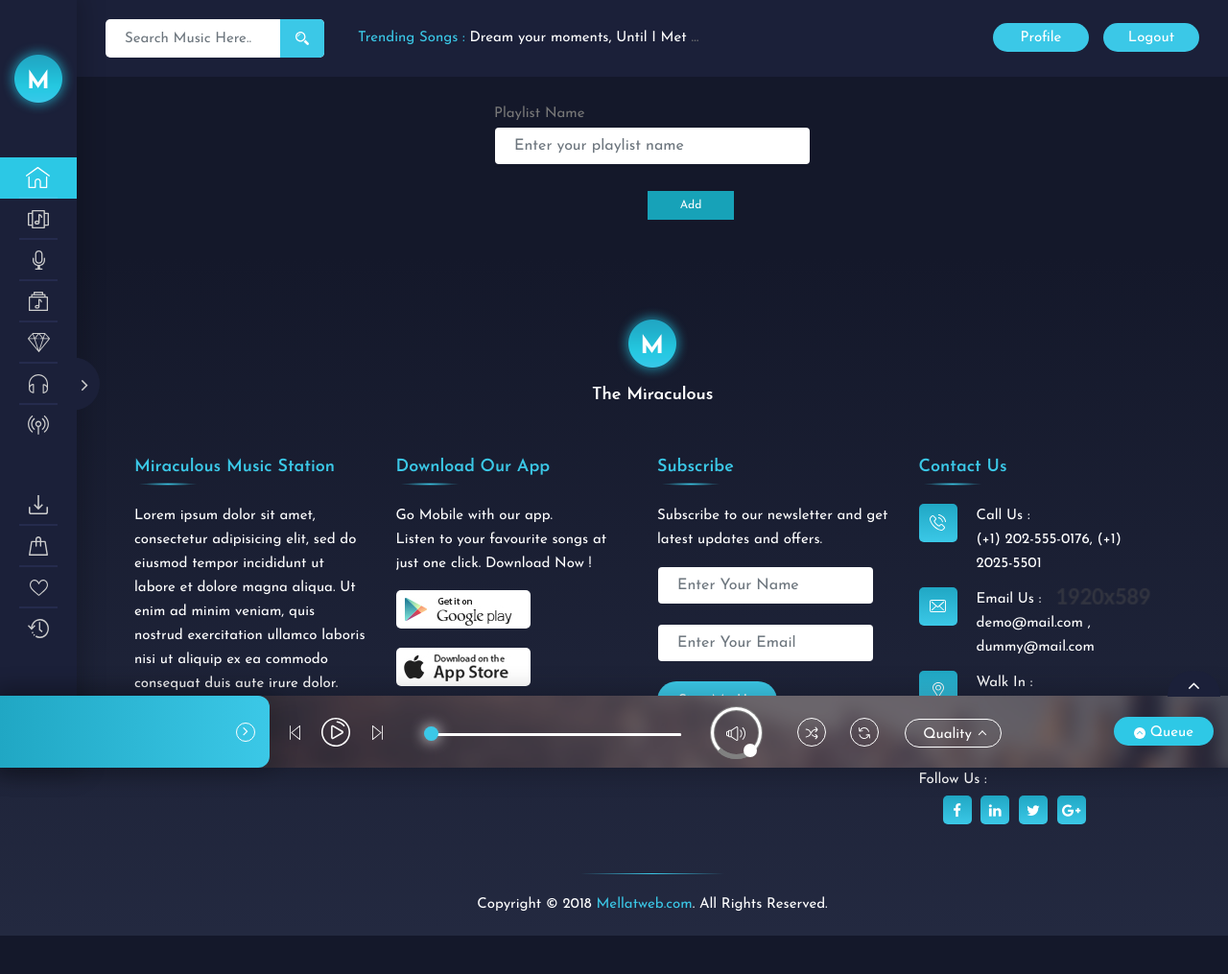
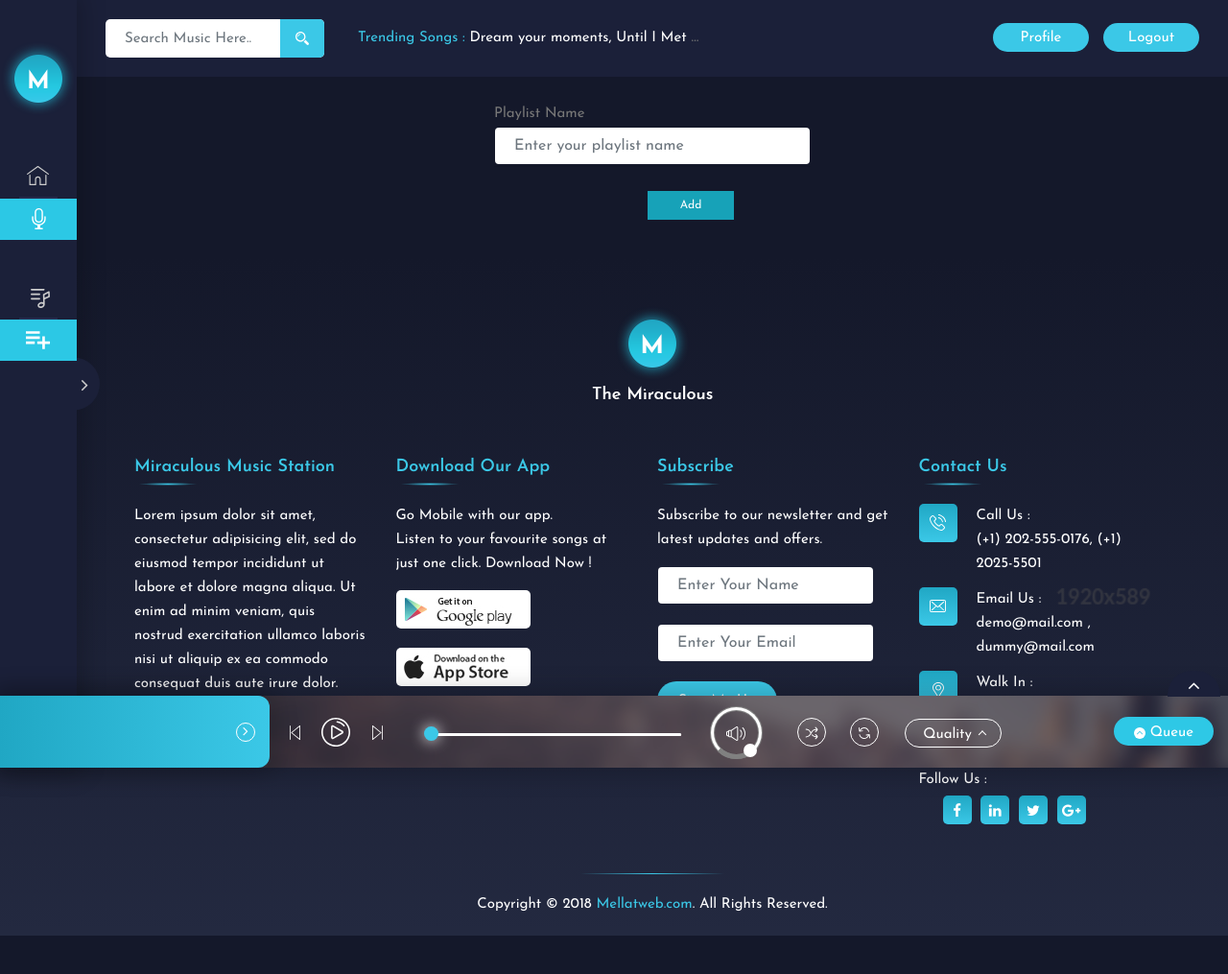
Before and after one commit to ZahraFazel/music-player-platform, a Django app: page /add_playlist/ in a window 1280 px wide. Shown: the top 1015 px of the page at 96% size. Run offline with Django 3.2, Linux system fonts and the light colour scheme; the visitor is signed in with stand-in values (Sample User, id 1); parts of the project's set-up code (start-up, migrations or seed data) failed here and were passed over; some libraries are stand-ins or nearby versions; some web fonts are replaced.

Commit message:
adjust slide menu

```diff
--- a/musicplayer_app/templates/musicplayer_app/add_playlist_details.html
+++ b/musicplayer_app/templates/musicplayer_app/add_playlist_details.html
@@ -64,25 +64,25 @@
             </div>
             <div class="ms_nav_wrapper">
                 <ul>
-                    <li><a href="/musicplayer_app" class="active" title="Discover">
+                    <li><a href="/musicplayer_app" title="Home">
 						<span class="nav_icon">
 							<span class="icon icon_discover"></span>
 						</span>
                         <span class="nav_text">
-							discover
+							home
 						</span>
                     </a>
                     </li>
-                    <li><a href="album.html" title="Albums">
-						<span class="nav_icon">
-							<span class="icon icon_albums"></span>
-						</span>
-                        <span class="nav_text">
-							albums
-						</span>
-                    </a>
-                    </li>
-                    <li><a href="artist.html" title="Artists">
+<!--                    <li><a href="album.html" title="Albums">-->
+<!--						<span class="nav_icon">-->
+<!--							<span class="icon icon_albums"></span>-->
+<!--						</span>-->
+<!--                        <span class="nav_text">-->
+<!--							albums-->
+<!--						</span>-->
+<!--                    </a>-->
+<!--                    </li>-->
+                    <li><a href="/artists" class="active" title="Artists">
 						<span class="nav_icon">
 							<span class="icon icon_artists"></span>
 						</span>
@@ -91,92 +91,96 @@
 						</span>
                     </a>
                     </li>
-                    <li><a href="genres" title="Genres">
-						<span class="nav_icon">
-							<span class="icon icon_genres"></span>
-						</span>
-                        <span class="nav_text">
-							genres
-						</span>
-                    </a>
-                    </li>
-                    <li><a href="top_track.html" title="Top Tracks">
-						<span class="nav_icon">
-							<span class="icon icon_tracks"></span>
-						</span>
-                        <span class="nav_text">
-							top tracks
-						</span>
-                    </a>
-                    </li>
-                    <li><a href="free_music.html" title="Free Music">
-						<span class="nav_icon">
-							<span class="icon icon_music"></span>
-						</span>
-                        <span class="nav_text">
-							free music
-						</span>
-                    </a>
-                    </li>
-                    <li><a href="stations.html" title="Stations">
-						<span class="nav_icon">
-							<span class="icon icon_station"></span>
-						</span>
-                        <span class="nav_text">
-							stations
-						</span>
-                    </a>
-                    </li>
+<!--                    <li><a href="genres.html" title="Genres">-->
+<!--						<span class="nav_icon">-->
+<!--							<span class="icon icon_genres"></span>-->
+<!--						</span>-->
+<!--                        <span class="nav_text">-->
+<!--							genres-->
+<!--						</span>-->
+<!--                    </a>-->
+<!--                    </li>-->
+<!--                    <li><a href="top_track.html" title="Top Track">-->
+<!--						<span class="nav_icon">-->
+<!--							<span class="icon icon_tracks"></span>-->
+<!--						</span>-->
+<!--                        <span class="nav_text">-->
+<!--							top tracks-->
+<!--						</span>-->
+<!--                    </a>-->
+<!--                    </li>-->
+<!--                    <li><a href="free_music.html" title="Free Music">-->
+<!--						<span class="nav_icon">-->
+<!--							<span class="icon icon_music"></span>-->
+<!--						</span>-->
+<!--                        <span class="nav_text">-->
+<!--							free music-->
+<!--						</span>-->
+<!--                    </a>-->
+<!--                    </li>-->
+<!--                    <li><a href="stations.html" title="Stations">-->
+<!--						<span class="nav_icon">-->
+<!--							<span class="icon icon_station"></span>-->
+<!--						</span>-->
+<!--                        <span class="nav_text">-->
+<!--							stations-->
+<!--						</span>-->
+<!--                    </a>-->
+<!--                    </li>-->
                 </ul>
                 <ul class="nav_downloads">
-                    <li><a href="download.html" title="Downloads">
-						<span class="nav_icon">
-							<span class="icon icon_download"></span>
-						</span>
-                        <span class="nav_text">
-							downloads
-						</span>
-                    </a>
-                    </li>
-                    <li><a href="purchase.html" title="Purchased">
+<!--                    <li><a href="download.html" title="Downloads">-->
+<!--						<span class="nav_icon">-->
+<!--							<span class="icon icon_download"></span>-->
+<!--						</span>-->
+<!--                        <span class="nav_text">-->
+<!--							downloads-->
+<!--						</span>-->
+<!--                    </a>-->
+<!--                    </li>-->
+                    {% if not is_listener %}
+                    <li><a href="/get_assets" title="Get Royalty">
 						<span class="nav_icon">
 							<span class="icon icon_purchased"></span>
 						</span>
                         <span class="nav_text">
-							purchased
+							get royalty
 						</span>
                     </a>
                     </li>
-                    <li><a href="favourite.html" title="Favourites">
-						<span class="nav_icon">
-							<span class="icon icon_favourite"></span>
-						</span>
-                        <span class="nav_text">
-							favourites
-						</span>
-                    </a>
-                    </li>
-                    <li><a href="history.html" title="History">
-						<span class="nav_icon">
-							<span class="icon icon_history"></span>
-						</span>
-                        <span class="nav_text">
-							history
-						</span>
-                    </a>
-                    </li>
+                    {% endif %}
+<!--                    <li><a href="favourite.html" title="Favourites">-->
+<!--						<span class="nav_icon">-->
+<!--							<span class="icon icon_favourite"></span>-->
+<!--						</span>-->
+<!--                        <span class="nav_text">-->
+<!--							favourites-->
+<!--						</span>-->
+<!--                    </a>-->
+<!--                    </li>-->
+<!--                    <li><a href="history.html" title="History">-->
+<!--						<span class="nav_icon">-->
+<!--							<span class="icon icon_history"></span>-->
+<!--						</span>-->
+<!--                        <span class="nav_text">-->
+<!--							history-->
+<!--						</span>-->
+<!--                    </a>-->
+<!--                    </li>-->
                 </ul>
                 <ul class="nav_playlist">
-                    <li><a href="add_music" title="Upload new Musicَ">
+                    {% if not is_listener %}
+                    <li><a href="/upload" title="Upload new Musicَ">
 						<span class="nav_icon">
 							<span class="icon icon_c_playlist"></span>
 						</span>
-                        <span class="nav_text">
+						<span class="nav_text">
 							Add new music
 						</span>
-                    </a>
+						</a>
                     </li>
-
+                    {% endif %}
+                    {% if is_listener %}
                     <li><a href="/my_playlists">
 						<span class="nav_icon">
 							<span class="icon icon_fe_playlist"></span>
@@ -195,6 +199,7 @@
 						</span>
                     </a>
                     </li>
+                    {% endif %}
                 </ul>
             </div>
         </div>
--- a/musicplayer_app/views.py
+++ b/musicplayer_app/views.py
@@ -137,7 +137,7 @@ def share_playlist(request, playlist_id):
 
 @login_required(login_url='/login/')
 def add_playlist(request):
-    return render(request, 'musicplayer_app/add_playlist_details.html')
+    return render(request, 'musicplayer_app/add_playlist_details.html', {'is_listener': not request.user.is_artist})
 
 
 @login_required(login_url='/login/')
```
